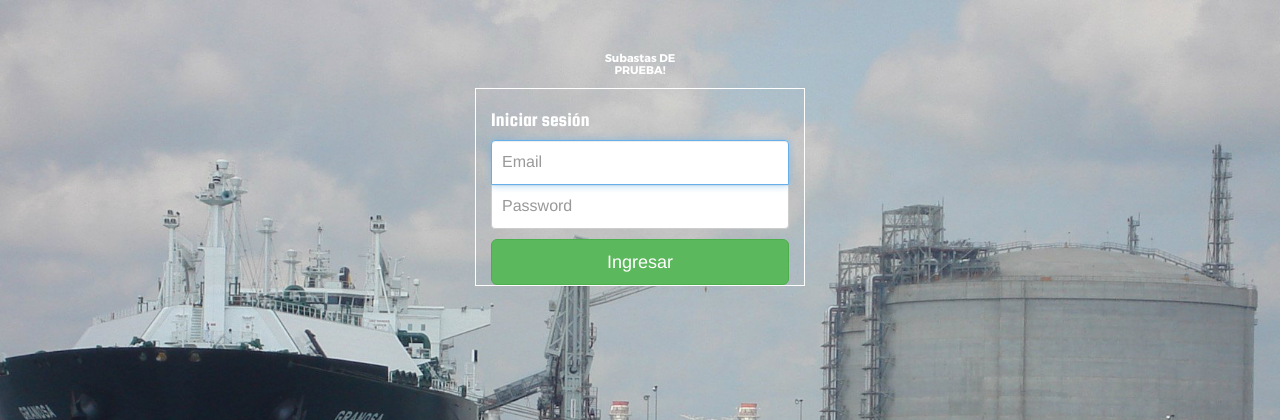
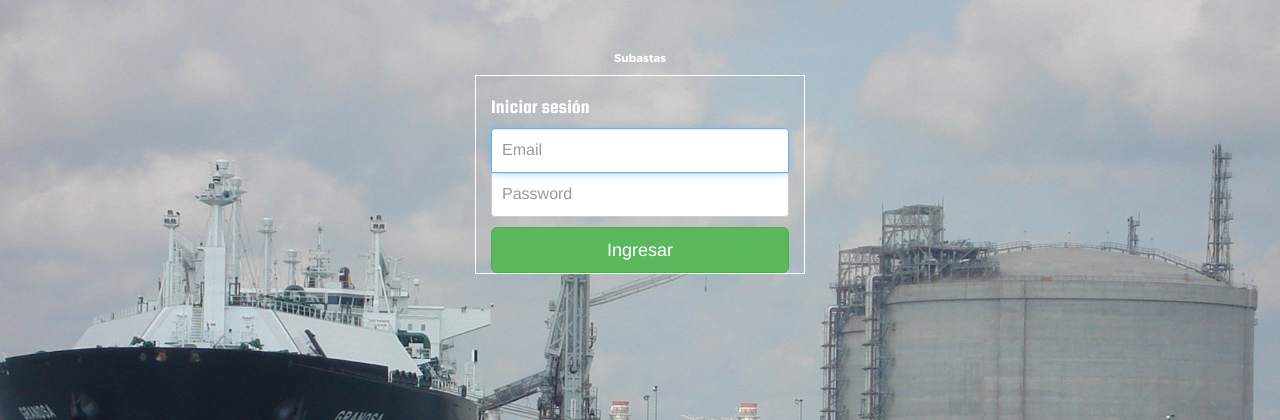
Before and after one commit to coloradobaggins/subastas, a PHP site: page / in a window 1280 px wide. Shown: the top 420 px of the page. Run offline with PHP 8.4, Linux system fonts and the light colour scheme; data that the repository does not hold is empty.

Commit message:
Cambios de prueba
Vuelta atras login .tpl
Correccion de header title

```diff
--- a/styles/templates/overall/header.tpl
+++ b/styles/templates/overall/header.tpl
@@ -7,7 +7,7 @@
     <meta name="author" content="colobaggins">
     <link rel="icon" href="../../favicon.ico">
 
-    <title>Estudio Dos - Admin</title>
+    <title>Subastas - Admin</title>
 
     <!-- Bootstrap core CSS -->
     <link href="styles/css/general/bootstrap.min.css" rel="stylesheet">
--- a/styles/templates/public/login.tpl
+++ b/styles/templates/public/login.tpl
@@ -10,7 +10,7 @@
 
     <div class="logo-container">
       <!--<img src="styles/images/general/logo_new.png" alt="">-->
-      <h1>Subastas DE PRUEBA!</h1>
+      <h1>Subastas</h1>
     </div>
     <div class="container form-container">
         <form class="form-signin">
```
